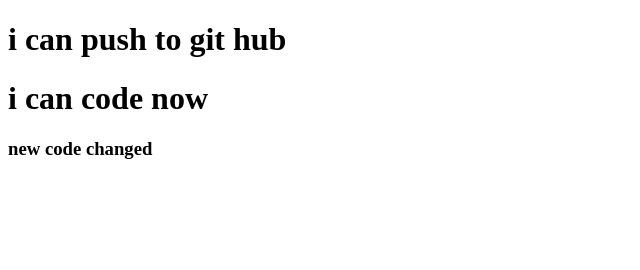
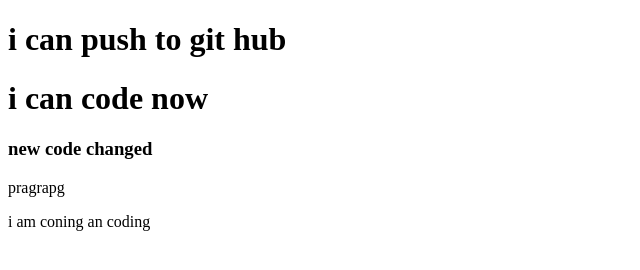
Before and after one commit to Rahisalman/my-2nd-repo, a plain HTML site: page index.html in a window 1280 px wide. Shown: the whole page, without its empty margins (0-640 px from the left). Drawn offline with Linux system fonts and the light colour scheme.

Commit message:
add style

```diff
--- a/index.html
+++ b/index.html
@@ -3,11 +3,14 @@
 <head>
     <meta charset="UTF-8">
     <meta name="viewport" content="width=device-width, initial-scale=1.0">
+    <link rel="stylesheet" href="style.css">
     <title>My 2nd html repo</title>
 </head>
 <body>
     <h1>i can push to git hub</h1>
     <h1>i can code now</h1>
     <h3>new code changed</h3>
+    <p>pragrapg</p>
+    <p>i am coning an coding</p>
 </body>
 </html>
```
Also changed, not shown: style.css (added).
